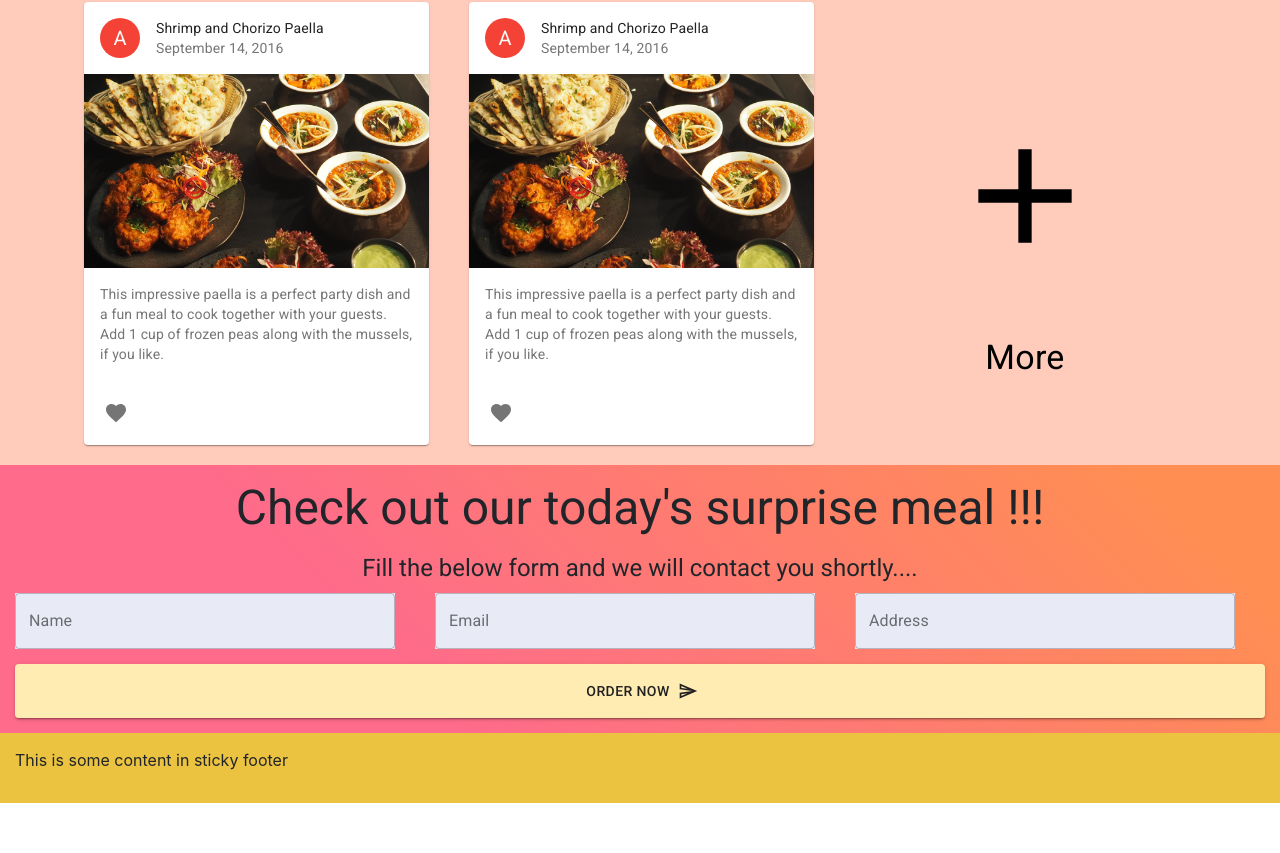
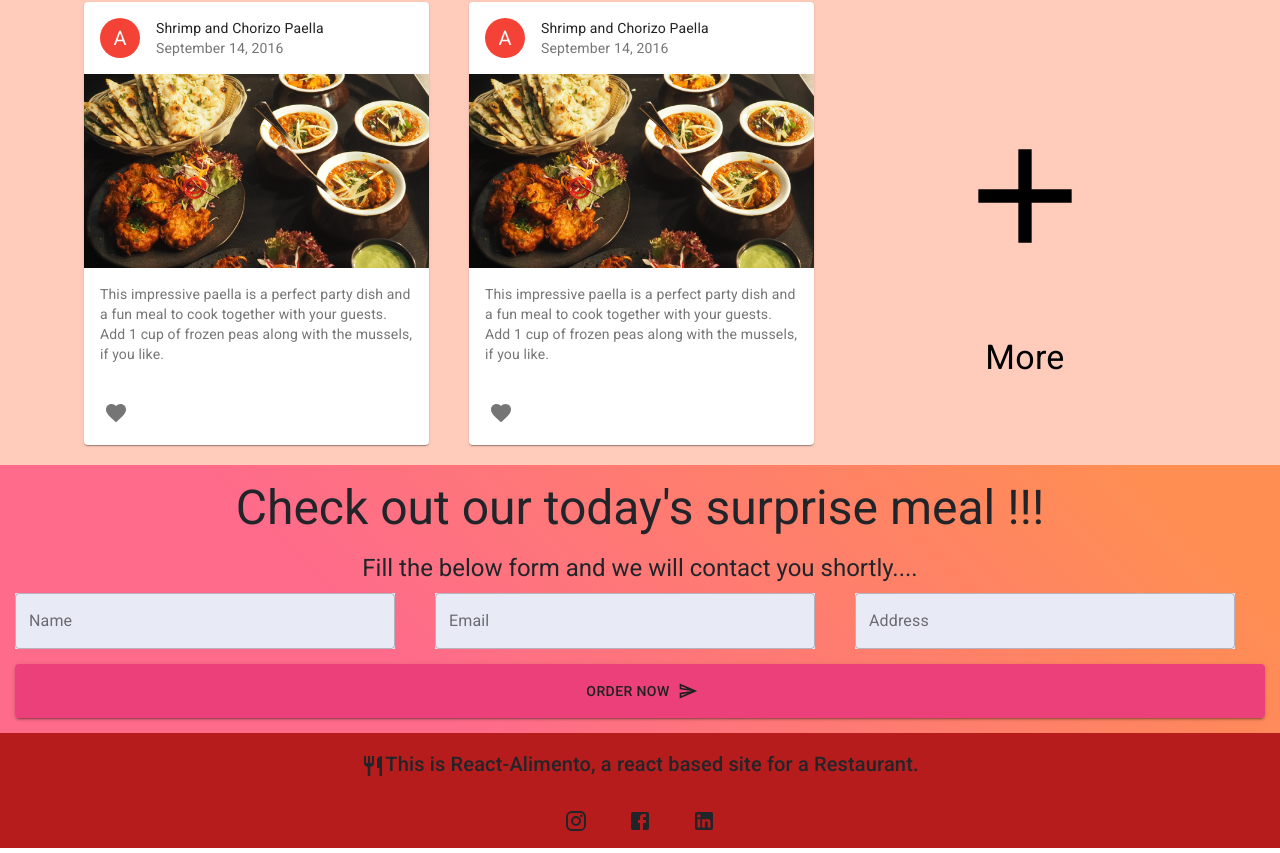
Before and after one commit to ashu18aman/react-alimento, a React (Create React App) app: page / in a window 1280 px wide. Shown: the part 1377-2230 px from the top of the page. Before the commit the page ends 2180 px from the top, so only its background shows below. Built offline with nearby package versions, Linux system fonts and the light colour scheme.

Commit message:
footer_final

```diff
--- a/src/components/Footer.js
+++ b/src/components/Footer.js
@@ -1,12 +1,18 @@
 import React from "react";
 import { makeStyles } from '@material-ui/core/styles';
-import { Container } from "@material-ui/core";
+import { Container, Grid } from "@material-ui/core";
+import InstagramIcon from '@material-ui/icons/Instagram';
+import FacebookIcon from '@material-ui/icons/Facebook';
+import LinkedInIcon from '@material-ui/icons/LinkedIn';
+import RestaurantIcon from '@material-ui/icons/Restaurant';
+import Typography from '@material-ui/core/Typography';
 
 const useStyles = makeStyles({
     footer: {
-        backgroundColor: 'rgb(235, 195, 64)',
+        backgroundColor: '#b71c1c',
         width: '100%',
         padding: 15,
+        justify: 'center',
 
     },
 });
@@ -15,7 +21,33 @@ const Footer = () => {
     const classes = useStyles();
     return (
         <Container className={classes.footer}>
-            <p>This is some content in sticky footer</p>
+            <Grid
+                container direction="row"
+                justify="center"
+                alignItems="center"
+                spacing={5}>
+                <Grid item>
+                    <Typography variant="h6" component="h6" align="center" gutterBottom>
+                        <RestaurantIcon spacing={5} />
+                        This is React-Alimento, a react based site for a Restaurant.
+                </Typography>
+                </Grid>
+            </Grid>
+            <Grid
+                container direction="row"
+                justify="center"
+                alignItems="center"
+                spacing={5}>
+                <Grid item>
+                    <InstagramIcon />
+                </Grid>
+                <Grid item>
+                    <FacebookIcon />
+                </Grid>
+                <Grid item>
+                    <LinkedInIcon />
+                </Grid>
+            </Grid>
         </Container>
     );
 }
--- a/src/components/InstantOrder.js
+++ b/src/components/InstantOrder.js
@@ -27,7 +27,7 @@ const useStyles = makeStyles({
         width:'100%',
         padding: 15,
         marginTop: 15,
-        background: 'linear-gradient(45deg, #ffecb3 30%, #ffecb3 90%)',
+        background: 'linear-gradient(45deg, #ec407a 30%, #ec407a 90%)',
         justify:CenterFocusStrong,
         color: '#212121',
     },
@@ -72,7 +72,7 @@ const InstantOrder = () => {
                         </FormControl>
                         <Button
                             variant="contained"
-                            color="primary"
+                            color="Secondary"
                             className={classes.sub}
                             endIcon={<SendOutlinedIcon />}
 
```
